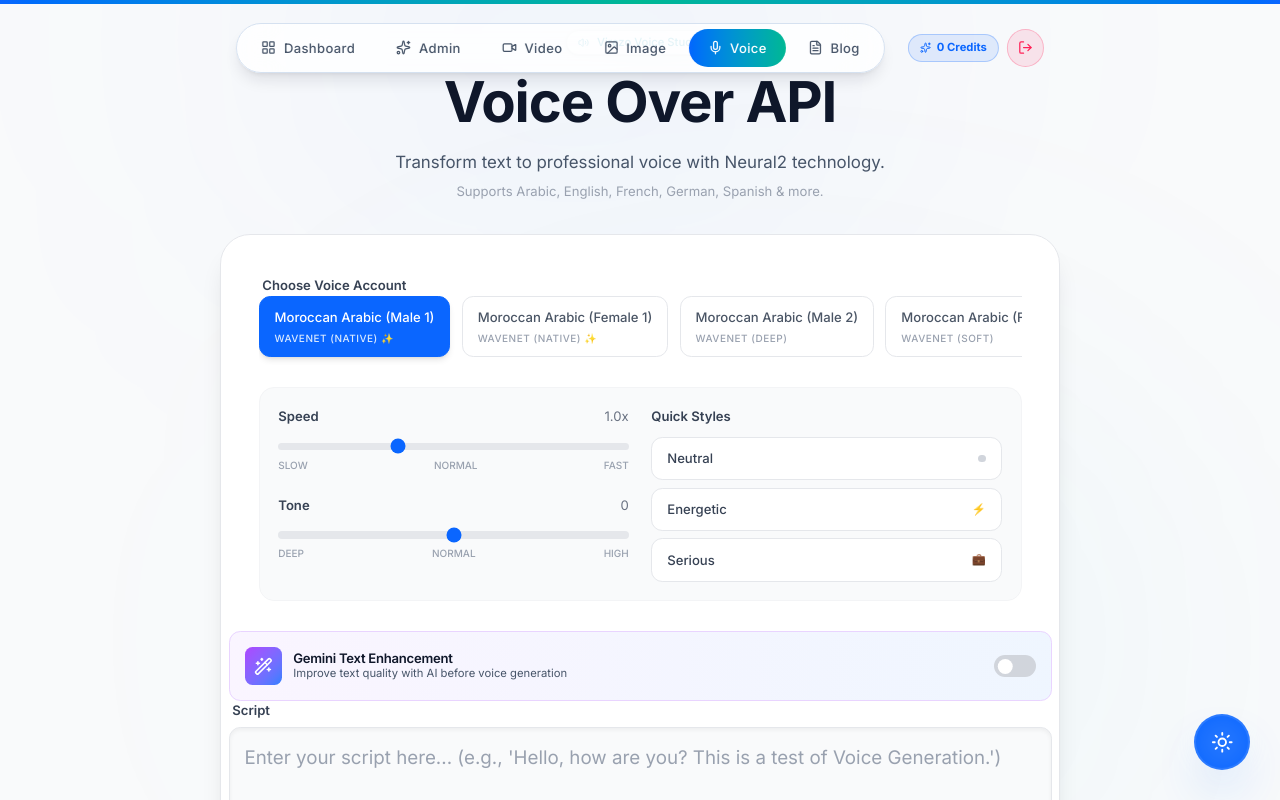
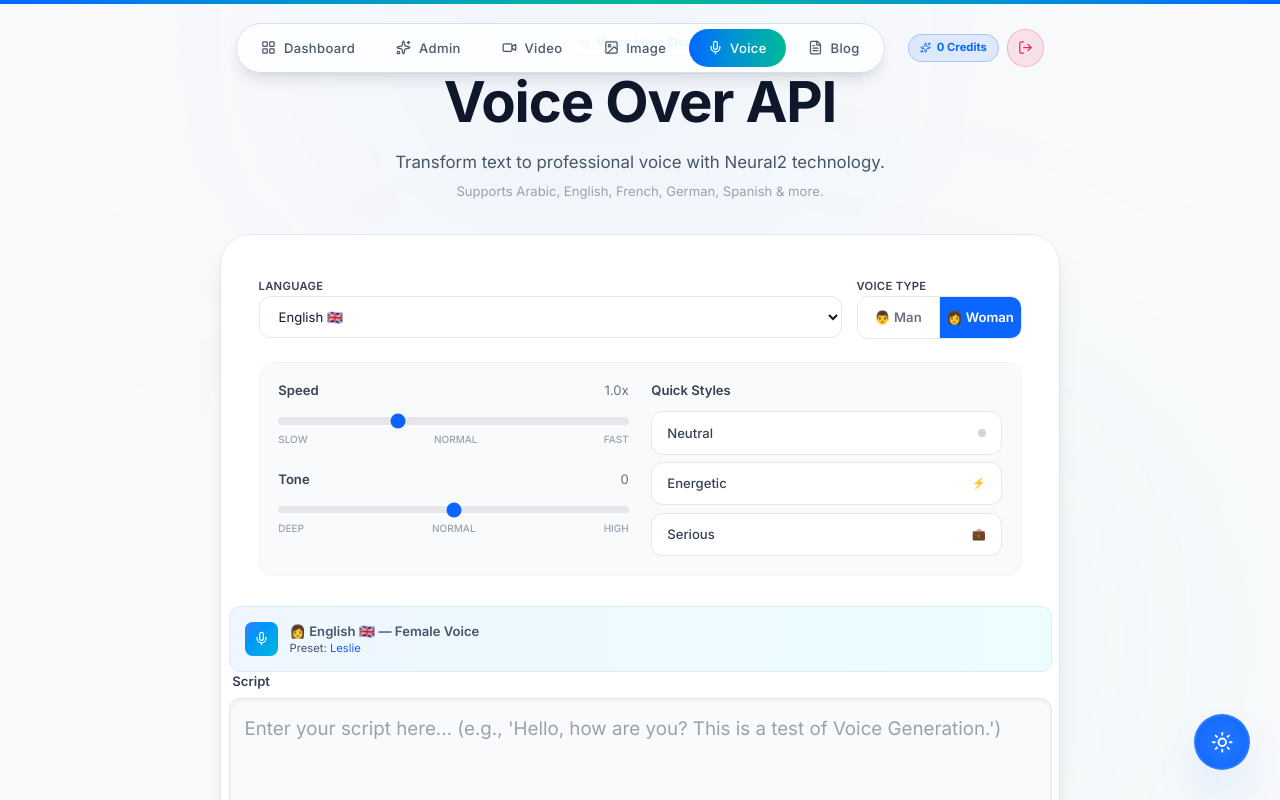
Before and after one commit to mohamedziro-coder/veo3-platform, a Next.js app: page /voice in a window 1280 px wide. Shown: the top 800 px of the page. Built offline with nearby package versions, Linux system fonts and the light colour scheme; sample sign-in values are in the browser's storage.

Commit message:
feat: voice page — Language dropdown + Man/Woman gender toggle, remove dialects

```diff
--- a/src/app/voice/page.tsx
+++ b/src/app/voice/page.tsx
@@ -6,55 +6,64 @@ import { motion, AnimatePresence } from "framer-motion";
 import { Mic, Play, Square, Download, Wand2, Volume2, AlertCircle } from "lucide-react";
 import { COSTS, deductCredits, getUserCredits } from "@/lib/credits";
 
-// Voice options - defined outside component to avoid recreation
-const VOICE_OPTIONS = [
-    // Moroccan Arabic (Darija) - ar-MA
-    { id: "ar-XA-Wavenet-B", name: "Moroccan Arabic (Male 1)", lang: "ar-MA", type: "Wavenet (Native)" },
-    { id: "ar-XA-Wavenet-A", name: "Moroccan Arabic (Female 1)", lang: "ar-MA", type: "Wavenet (Native)" },
-    { id: "ar-XA-Wavenet-C", name: "Moroccan Arabic (Male 2)", lang: "ar-MA", type: "Wavenet (Deep)" },
-    { id: "ar-XA-Wavenet-D", name: "Moroccan Arabic (Female 2)", lang: "ar-MA", type: "Wavenet (Soft)" },
+// Runway preset voices mapped by language + gender
+const LANGUAGES = [
+    { code: "en", label: "English 🇬🇧" },
+    { code: "ar", label: "Arabic 🇸🇦" },
+    { code: "fr", label: "French 🇫🇷" },
+    { code: "es", label: "Spanish 🇪🇸" },
+    { code: "de", label: "German 🇩🇪" },
+    { code: "it", label: "Italian 🇮🇹" },
+    { code: "pt", label: "Portuguese 🇧🇷" },
+    { code: "nl", label: "Dutch 🇳🇱" },
+    { code: "ru", label: "Russian 🇷🇺" },
+    { code: "ja", label: "Japanese 🇯🇵" },
+    { code: "zh", label: "Chinese 🇨🇳" },
+    { code: "hi", label: "Hindi 🇮🇳" },
+    { code: "tr", label: "Turkish 🇹🇷" },
+    { code: "ko", label: "Korean 🇰🇷" },
+];
 
-    // English
-    { id: "en-US-Journey-F", name: "English US (Premium Female)", lang: "en-US", type: "Journey" },
-    { id: "en-US-Journey-D", name: "English US (Premium Male)", lang: "en-US", type: "Journey" },
-    { id: "en-GB-Neural2-A", name: "English UK (Female)", lang: "en-GB", type: "Neural2" },
-    { id: "en-GB-Neural2-B", name: "English UK (Male)", lang: "en-GB", type: "Neural2" },
+// Map lang+gender → Runway preset voice
+const VOICE_MAP: Record<string, { man: string; woman: string }> = {
+    en: { man: "James", woman: "Leslie" },
+    ar: { man: "Liam", woman: "Maya" },
+    fr: { man: "Bernard", woman: "Olivia" },
+    es: { man: "Noah", woman: "Claudia" },
+    de: { man: "Martin", woman: "Marlene" },
+    it: { man: "Elias", woman: "Paula" },
+    pt: { man: "Frank", woman: "Mariah" },
+    nl: { man: "Mark", woman: "Lara" },
+    ru: { man: "Ragnar", woman: "Sandra" },
+    ja: { man: "Arjun", woman: "Serene" },
+    zh: { man: "Kendrick", woman: "Kiana" },
+    hi: { man: "Arjun", woman: "Rina" },
+    tr: { man: "Elias", woman: "Eleanor" },
+    ko: { man: "James", woman: "Katie" },
+};
 
-    // French
-    { id: "fr-FR-Neural2-A", name: "French (Female)", lang: "fr-FR", type: "Neural2" },
-    { id: "fr-FR-Neural2-B", name: "French (Male)", lang: "fr-FR", type: "Neural2" },
-
-    // German
-    { id: "de-DE-Neural2-A", name: "German (Female)", lang: "de-DE", type: "Neural2" },
-    { id: "de-DE-Neural2-B", name: "German (Male)", lang: "de-DE", type: "Neural2" },
-    { id: "de-DE-Neural2-C", name: "German (Male Deep)", lang: "de-DE", type: "Neural2" },
-    { id: "de-DE-Neural2-D", name: "German (Female Soft)", lang: "de-DE", type: "Neural2" },
-
-    // Spanish
-    { id: "es-ES-Neural2-A", name: "Spanish (Female)", lang: "es-ES", type: "Neural2" },
-    { id: "es-ES-Neural2-B", name: "Spanish (Male)", lang: "es-ES", type: "Neural2" },
-    { id: "es-ES-Neural2-C", name: "Spanish (Female Soft)", lang: "es-ES", type: "Neural2" },
-    { id: "es-ES-Neural2-D", name: "Spanish (Male Deep)", lang: "es-ES", type: "Neural2" },
-];
+function resolveVoice(lang: string, gender: "man" | "woman"): string {
+    return VOICE_MAP[lang]?.[gender] || (gender === "man" ? "James" : "Leslie");
+}
 
 export default function VoicePage() {
     const router = useRouter();
 
-    // All hooks must be declared BEFORE any conditional return
     const [isPageLoading, setIsPageLoading] = useState(true);
     const [text, setText] = useState("");
     const [isLoading, setIsLoading] = useState(false);
     const [audioUrl, setAudioUrl] = useState<string | null>(null);
     const [error, setError] = useState<string | null>(null);
     const [isPlaying, setIsPlaying] = useState(false);
-    const [selectedVoice, setSelectedVoice] = useState("ar-XA-Wavenet-B");
+    const [selectedLang, setSelectedLang] = useState("en");
+    const [selectedGender, setSelectedGender] = useState<"man" | "woman">("woman");
     const [speakingRate, setSpeakingRate] = useState(1.0);
     const [pitch, setPitch] = useState(0.0);
-    const [useGemini, setUseGemini] = useState(false);
     const audioRef = useRef<HTMLAudioElement | null>(null);
 
     const currentCredits = getUserCredits();
     const canAfford = currentCredits >= COSTS.VOICE;
+
 
     useEffect(() => {
         const user = localStorage.getItem('current_user');
@@ -107,16 +116,16 @@ export default function VoicePage() {
         setIsPlaying(false);
 
         try {
+            const voicePreset = resolveVoice(selectedLang, selectedGender);
             const response = await fetch("/api/generate-audio", {
                 method: "POST",
                 body: JSON.stringify({
                     text,
-                    voiceId: selectedVoice,
-                    languageCode: VOICE_OPTIONS.find(v => v.id === selectedVoice)?.lang || "ar-MA",
+                    voiceId: voicePreset,
+                    languageCode: selectedLang,
                     speakingRate,
                     pitch,
-                    useGemini,
-                    userEmail: JSON.parse(localStorage.getItem('current_user') || '{}').email // Send email for auth
+                    userEmail: JSON.parse(localStorage.getItem('current_user') || '{}').email
                 }),
                 headers: { "Content-Type": "application/json" }
             });
@@ -253,25 +262,45 @@ export default function VoicePage() {
                 <motion.div variants={itemVariants} className="w-full bg-white border border-gray-200 shadow-xl rounded-[2rem] p-1 md:p-2 relative overflow-hidden">
                     <div className="bg-white rounded-[1.8rem] overflow-hidden p-6 md:p-8 space-y-6">
 
-                        {/* Voice Selector */}
-                        <div className="space-y-3">
-                            <label className="text-sm font-semibold text-gray-700 ml-1">Choose Voice Account</label>
-                            <div className="flex gap-3 overflow-x-auto pb-2 scrollbar-hide">
-                                {VOICE_OPTIONS.map((voice) => (
+                        {/* Language + Gender Dropdowns */}
+                        <div className="flex flex-col sm:flex-row gap-4">
+                            {/* Language */}
+                            <div className="flex-1 space-y-1">
+                                <label className="text-xs font-semibold text-gray-700 uppercase tracking-wide">Language</label>
+                                <select
+                                    value={selectedLang}
+                                    onChange={(e) => setSelectedLang(e.target.value)}
+                                    className="w-full bg-white border border-gray-200 rounded-xl px-4 py-3 text-gray-900 focus:border-primary focus:ring-2 focus:ring-primary/10 focus:outline-none transition-all text-sm cursor-pointer"
+                                >
+                                    {LANGUAGES.map((l) => (
+                                        <option key={l.code} value={l.code}>{l.label}</option>
+                                    ))}
+                                </select>
+                            </div>
+
+                            {/* Gender */}
+                            <div className="w-full sm:w-44 space-y-1">
+                                <label className="text-xs font-semibold text-gray-700 uppercase tracking-wide">Voice Type</label>
+                                <div className="flex rounded-xl border border-gray-200 overflow-hidden">
                                     <button
-                                        key={voice.id}
-                                        onClick={() => setSelectedVoice(voice.id)}
-                                        className={`flex-shrink-0 px-4 py-3 rounded-xl text-sm font-medium transition-all flex flex-col items-start gap-1 min-w-[140px] border ${selectedVoice === voice.id
-                                            ? "bg-primary text-white border-primary shadow-md"
-                                            : "bg-white text-gray-600 border-gray-200 hover:border-gray-300 hover:bg-gray-50"
+                                        onClick={() => setSelectedGender("man")}
+                                        className={`flex-1 py-3 text-sm font-semibold transition-all flex items-center justify-center gap-1.5 ${selectedGender === "man"
+                                                ? "bg-primary text-white"
+                                                : "bg-white text-gray-500 hover:bg-gray-50"
                                             }`}
                                     >
-                                        <span>{voice.name}</span>
-                                        <span className={`text-[10px] uppercase tracking-wider ${selectedVoice === voice.id ? 'text-blue-100' : 'text-gray-400'}`}>
-                                            {voice.type} {voice.type.includes('Native') && '✨'}
-                                        </span>
+                                        👨 Man
                                     </button>
-                                ))}
+                                    <button
+                                        onClick={() => setSelectedGender("woman")}
+                                        className={`flex-1 py-3 text-sm font-semibold transition-all flex items-center justify-center gap-1.5 border-l border-gray-200 ${selectedGender === "woman"
+                                                ? "bg-primary text-white"
+                                                : "bg-white text-gray-500 hover:bg-gray-50"
+                                            }`}
+                                    >
+                                        👩 Woman
+                                    </button>
+                                </div>
                             </div>
                         </div>
 
@@ -353,28 +382,16 @@ export default function VoicePage() {
                         </div>
                     </div>
 
-                    {/* Gemini Enhancement Toggle */}
-                    <div className="p-4 bg-gradient-to-r from-purple-50 to-blue-50 rounded-xl border border-purple-200">
-                        <div className="flex items-center justify-between">
-                            <div className="flex items-center gap-3">
-                                <div className="w-10 h-10 rounded-lg bg-gradient-to-br from-purple-500 to-blue-500 flex items-center justify-center">
-                                    <Wand2 className="w-5 h-5 text-white" />
-                                </div>
-                                <div>
-                                    <h3 className="text-sm font-semibold text-gray-900">Gemini Text Enhancement</h3>
-                                    <p className="text-xs text-gray-500">Improve text quality with AI before voice generation</p>
-                                </div>
-                            </div>
-                            <button
-                                onClick={() => setUseGemini(!useGemini)}
-                                className={`relative inline-flex h-6 w-11 items-center rounded-full transition-colors ${useGemini ? 'bg-purple-600' : 'bg-gray-300'
-                                    }`}
-                            >
-                                <span
-                                    className={`inline-block h-4 w-4 transform rounded-full bg-white transition-transform ${useGemini ? 'translate-x-6' : 'translate-x-1'
-                                        }`}
-                                />
-                            </button>
+                    {/* Voice Preview Info */}
+                    <div className="p-4 bg-gradient-to-r from-blue-50 to-cyan-50 rounded-xl border border-blue-100 flex items-center gap-3">
+                        <div className="w-9 h-9 rounded-lg bg-gradient-to-br from-blue-500 to-cyan-500 flex items-center justify-center flex-shrink-0">
+                            <Mic className="w-4 h-4 text-white" />
+                        </div>
+                        <div>
+                            <p className="text-sm font-semibold text-gray-800">
+                                {selectedGender === "man" ? "👨" : "👩"} {LANGUAGES.find(l => l.code === selectedLang)?.label} — {selectedGender === "man" ? "Male" : "Female"} Voice
+                            </p>
+                            <p className="text-xs text-gray-500">Preset: <span className="font-mono text-blue-600">{resolveVoice(selectedLang, selectedGender)}</span></p>
                         </div>
                     </div>
 
```
